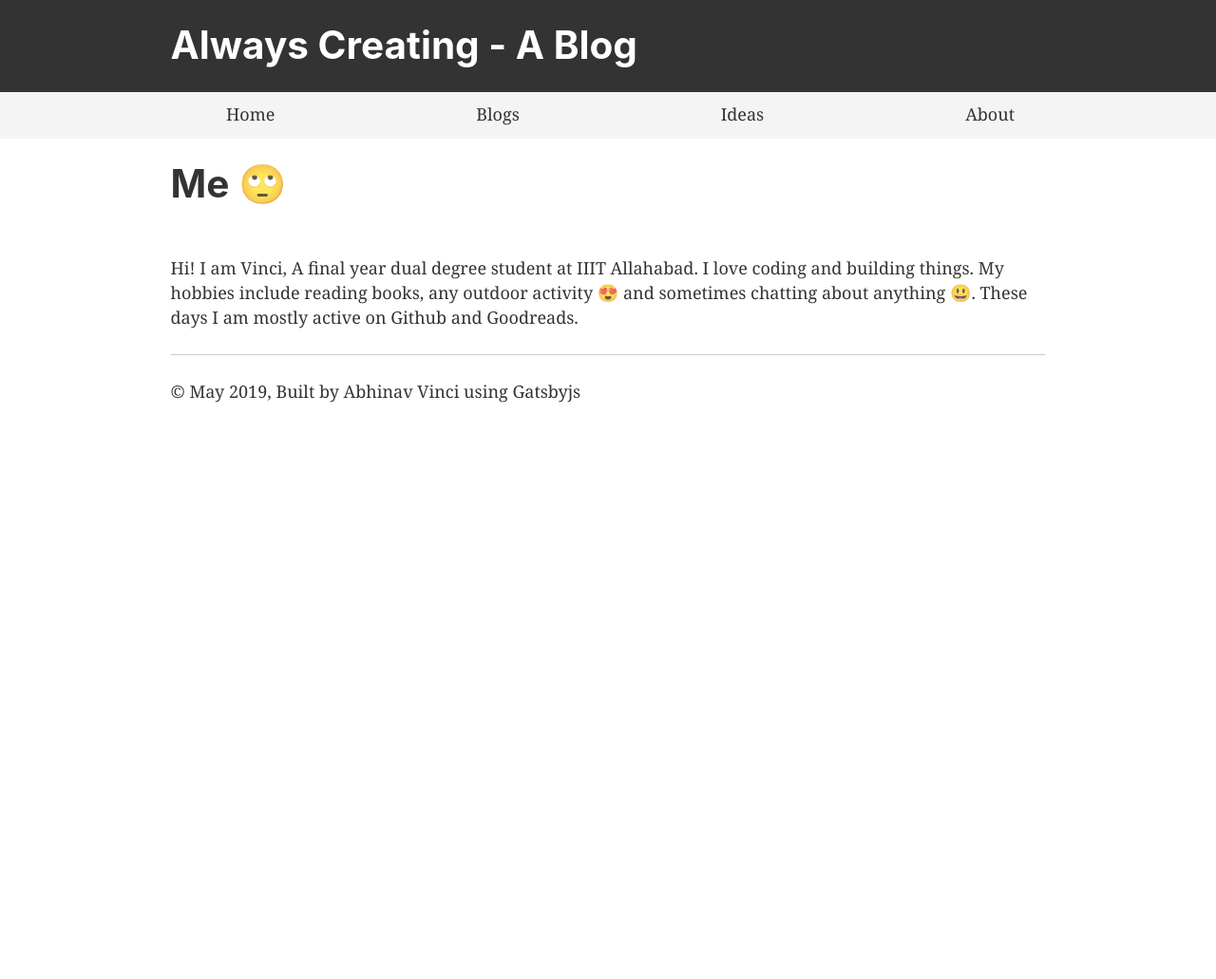
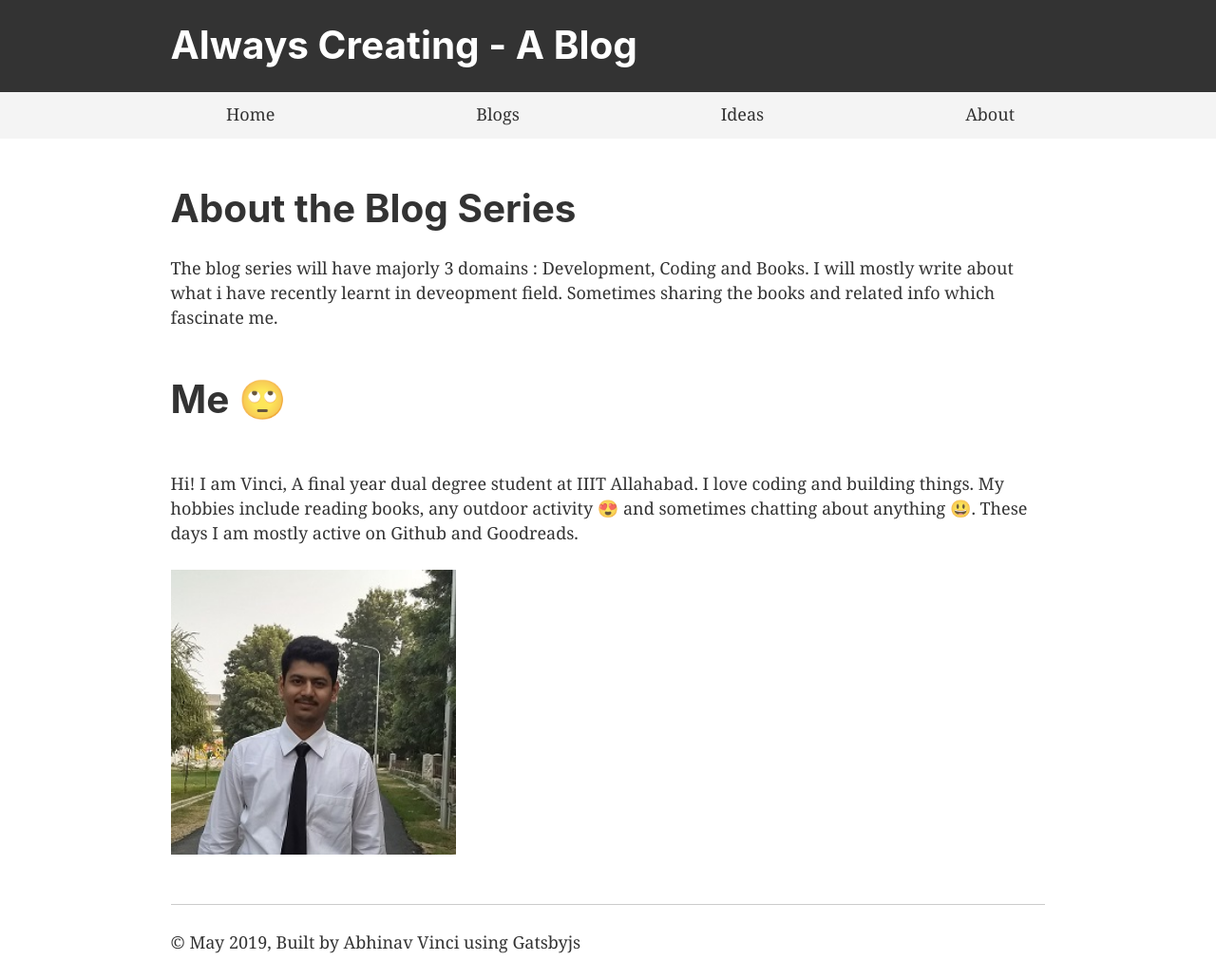
Before and after one commit to alex-jin45/gatsby-blog, a Gatsby site: page /about in a window 1280 px wide. Shown: the whole page at 95% size. Before the commit the page ends 800 px from the top, so only its background shows below. Built offline with nearby package versions, Linux system fonts and the light colour scheme; Gatsby itself is replaced by a stand-in of ours.

Commit message:
added gatsby image in abouts page

```diff
--- /dev/null
+++ b/src/display-pic.js
@@ -0,0 +1,22 @@
+import React from "react"
+import { StaticQuery, graphql } from "gatsby"
+import Img from "gatsby-image"
+
+
+const Displaypic = () => (
+  <StaticQuery
+    query={graphql`
+      query {
+        placeholderImage: file(relativePath: { eq: "vinci.jpg" }) {
+          childImageSharp {
+            fluid(maxWidth: 300 , maxHeight: 300,  quality: 100) {
+              ...GatsbyImageSharpFluid
+            }
+          }
+        }
+      }
+    `}
+    render={data => <Img fluid={data.placeholderImage.childImageSharp.fluid} />}
+  />
+)
+export default Displaypic
--- a/src/pages/about.js
+++ b/src/pages/about.js
@@ -2,22 +2,36 @@ import React from "react"
 import { Link } from "gatsby"
 import Layout from "../components/layout"
 import SEO from "../components/seo"
+import Displaypic from "../display-pic";
 const AboutPage = () => (
 
   <Layout>
   <SEO title="About Me" />
+  <br />
+    <h1>  About the Blog Series   </h1>
 
+
+    <p>
+    The blog series will have majorly 3 domains : Development, Coding and Books. I will mostly write about what i have recently
+    learnt in deveopment field. Sometimes sharing the books and related info which fascinate me.
+    </p>
+
+    <br />
   <h1>  Me 🙄  </h1>
-  {/* <hr /> */}
+
   <br />
   <p>
   Hi! I am Vinci, A final year dual degree student at IIIT Allahabad. I love coding and building things.
   My hobbies include reading books, any outdoor activity 😍 and sometimes chatting about anything 😃.
   These days I am mostly active on Github and Goodreads.
+  </p>
+  <div style={{ maxWidth: `300px`, marginBottom: `1.45rem` ,marginTop: `1.45rem` }}>
+  <Displaypic />
+    </div>
+<br />
 
 
 
-  </p>
 </Layout>
 
 )
```
Also changed, not shown: src/images/vinci.jpg (added).
